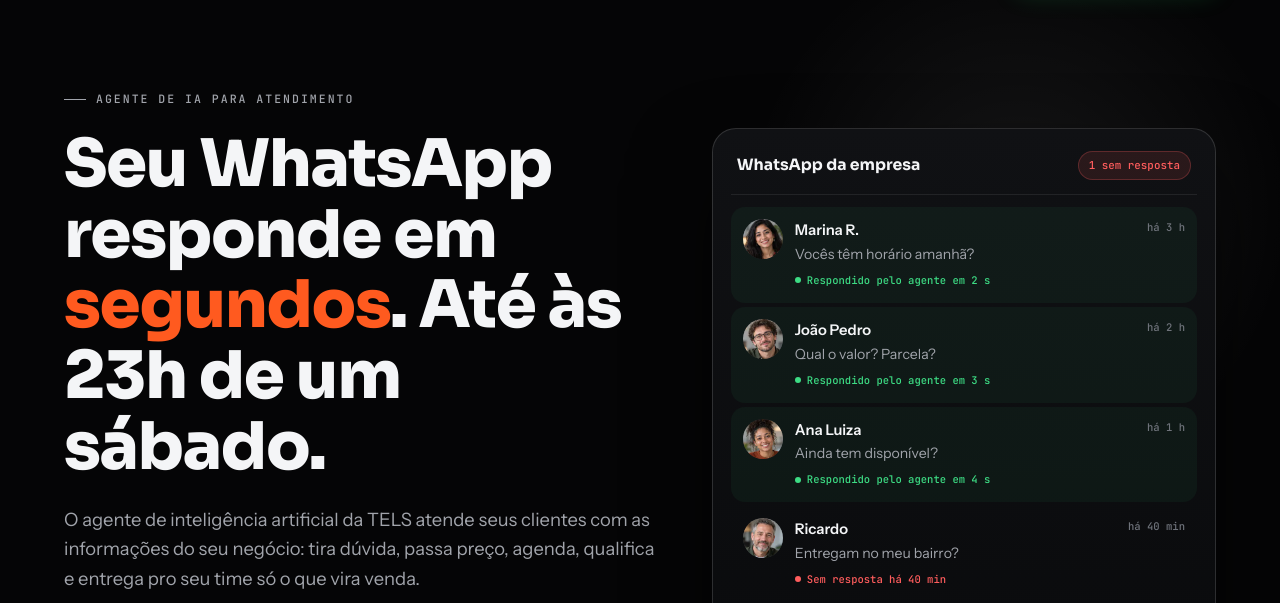
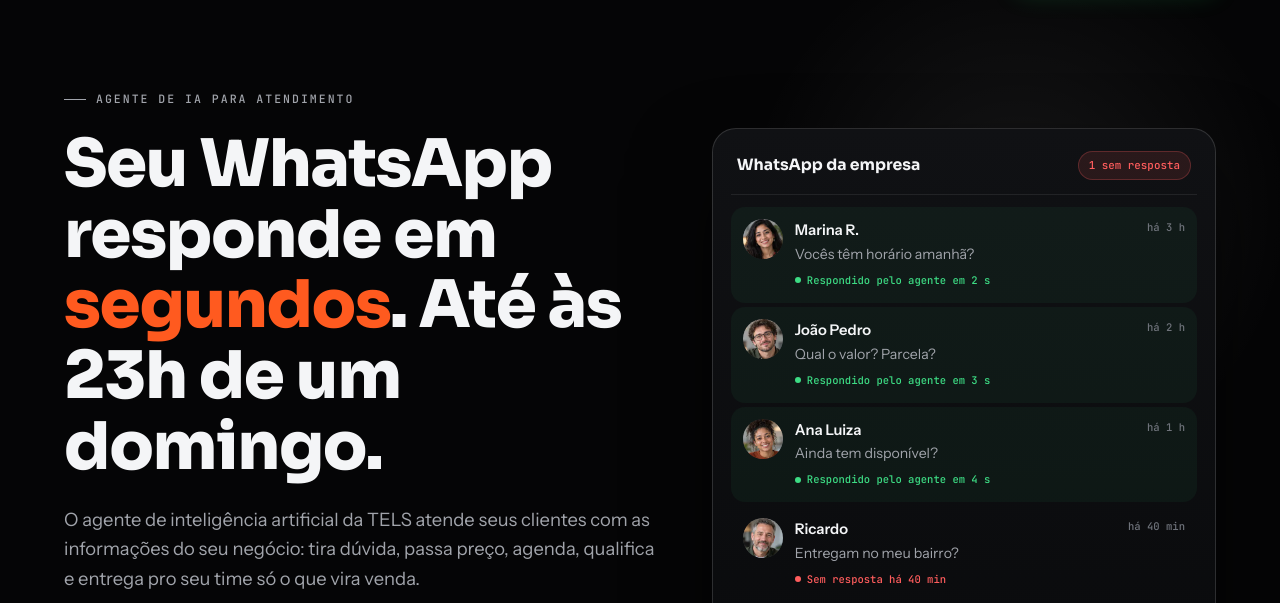
Before and after one commit to luansalesddd/tels-site, a plain HTML site: page index.html in a window 1280 px wide. Shown: the part 75-678 px from the top of the page. Drawn offline with Linux system fonts and the light colour scheme.

```diff
--- a/index.html
+++ b/index.html
@@ -615,7 +615,7 @@ footer .copy{color:var(--soft);font-size:.78rem;width:100%;text-align:center;mar
   <div class="container">
     <div>
       <span class="eyebrow">Agente de IA para atendimento</span>
-      <h1>Seu WhatsApp responde em <em>segundos</em>. Até às 23h de um sábado.</h1>
+      <h1>Seu WhatsApp responde em <em>segundos</em>. Até às 23h de um domingo.</h1>
       <p class="lead">O agente de inteligência artificial da TELS atende seus clientes com as informações do seu negócio: tira dúvida, passa preço, agenda, qualifica e entrega pro seu time só o que vira venda.</p>
       <div class="hero-ctas">
         <a href="#simulador" class="btn btn-light">Testar uma conversa agora
```
